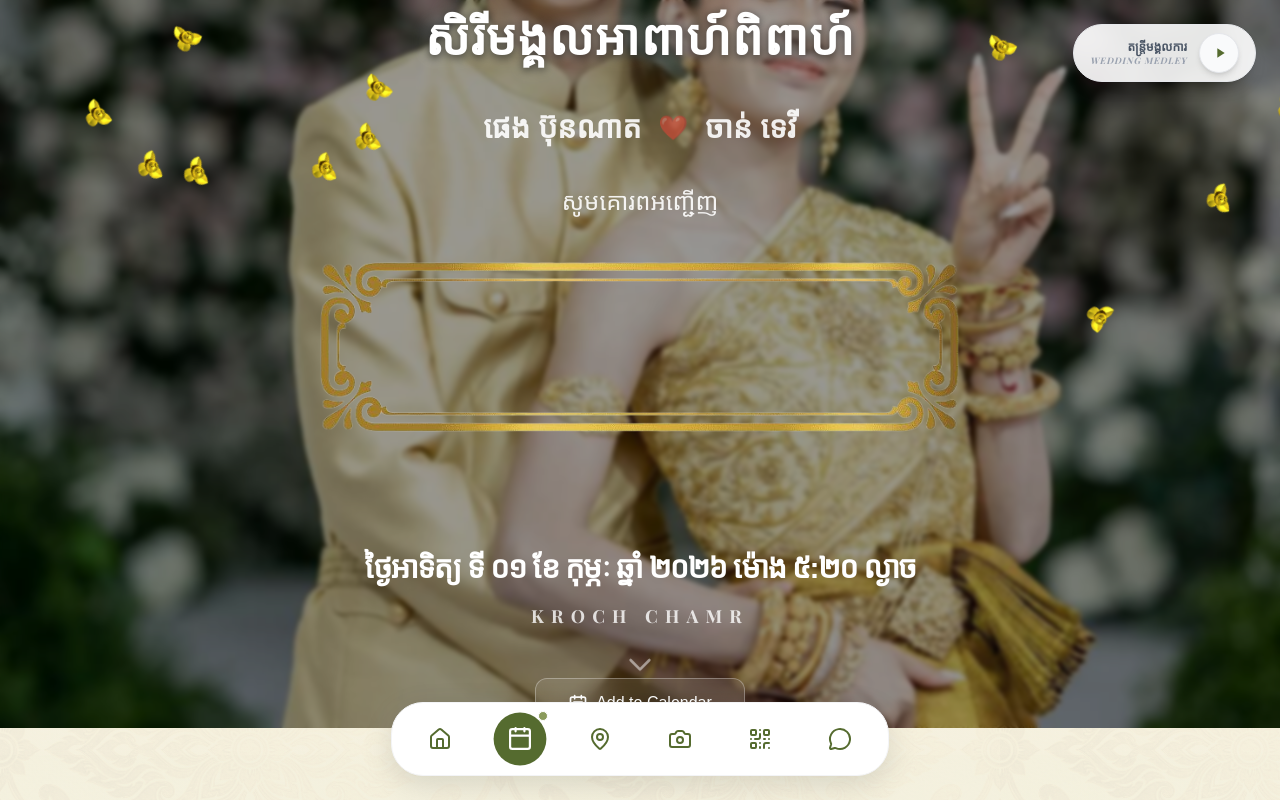
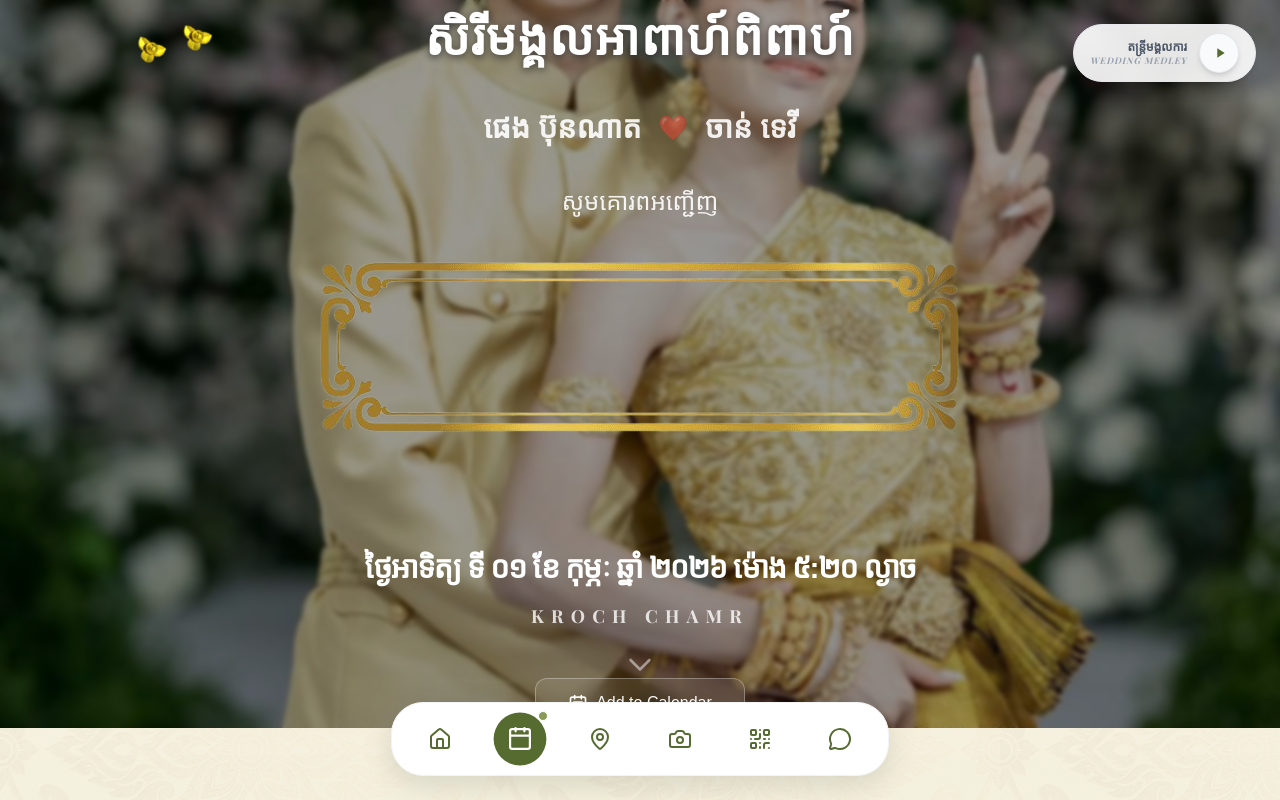
Before and after one commit to BunathPheng/Digital-wedding-invitation-Tebka-, a Next.js app: page / in a window 1280 px wide. Shown: the top 800 px of the page. Built offline with nearby package versions, Linux system fonts and the light colour scheme; a web font is replaced by a local one.

Commit message:
chore: refine falling petals consistency

```diff
--- a/src/app/page.tsx
+++ b/src/app/page.tsx
@@ -223,11 +223,12 @@ function Petals() {
   const [petals, setPetals] = React.useState<Array<{ left: string; duration: string; delay: string }>>([]);
 
   React.useEffect(() => {
+    // Reduced from 12 to 6 for a more subtle, less cluttered effect
     setPetals(
-      [...Array(12)].map(() => ({
+      [...Array(6)].map(() => ({
         left: `${Math.random() * 100}%`,
-        duration: `${Math.random() * 10 + 10}s`,
-        delay: `${Math.random() * 5}s`,
+        duration: `${Math.random() * 15 + 15}s`, // Slower fall (15s to 30s)
+        delay: `${Math.random() * 8}s`, // More spread out start times
       }))
     );
   }, []);
@@ -237,7 +238,7 @@ function Petals() {
       {petals.map((style, i) => (
         <div
           key={i}
-          className="petal opacity-40 md:opacity-50"
+          className="petal opacity-20 md:opacity-30" // Reduced opacity for consistency and subtlety
           style={{
             left: style.left,
             animationDuration: style.duration,
```
